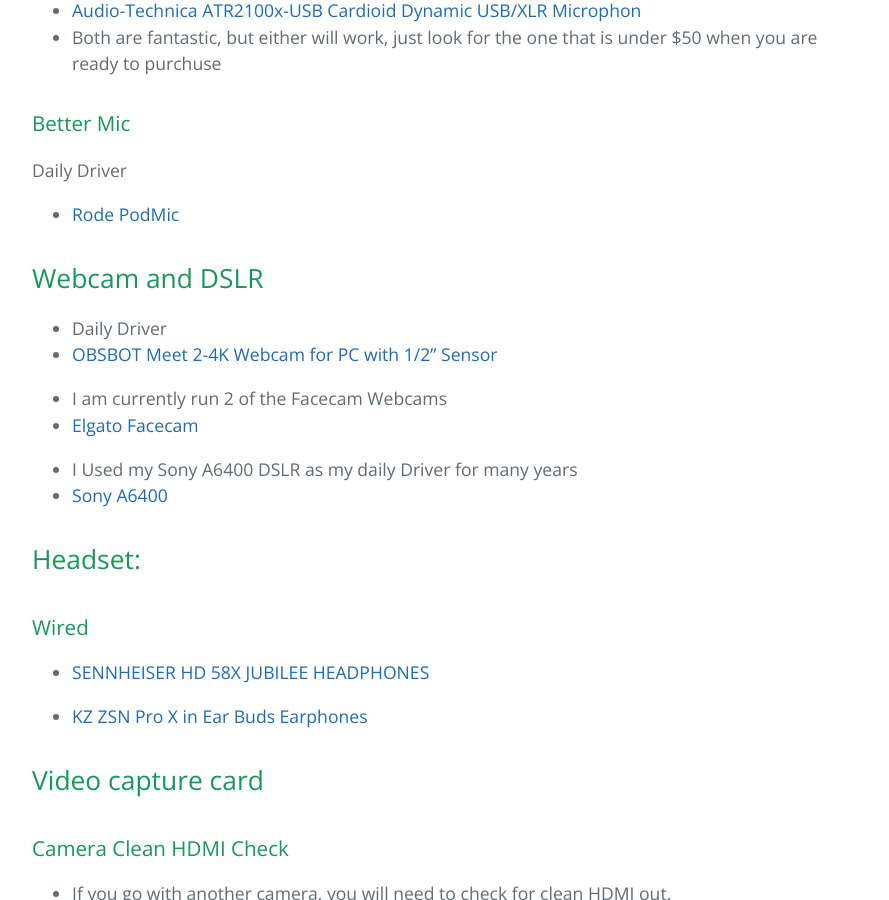
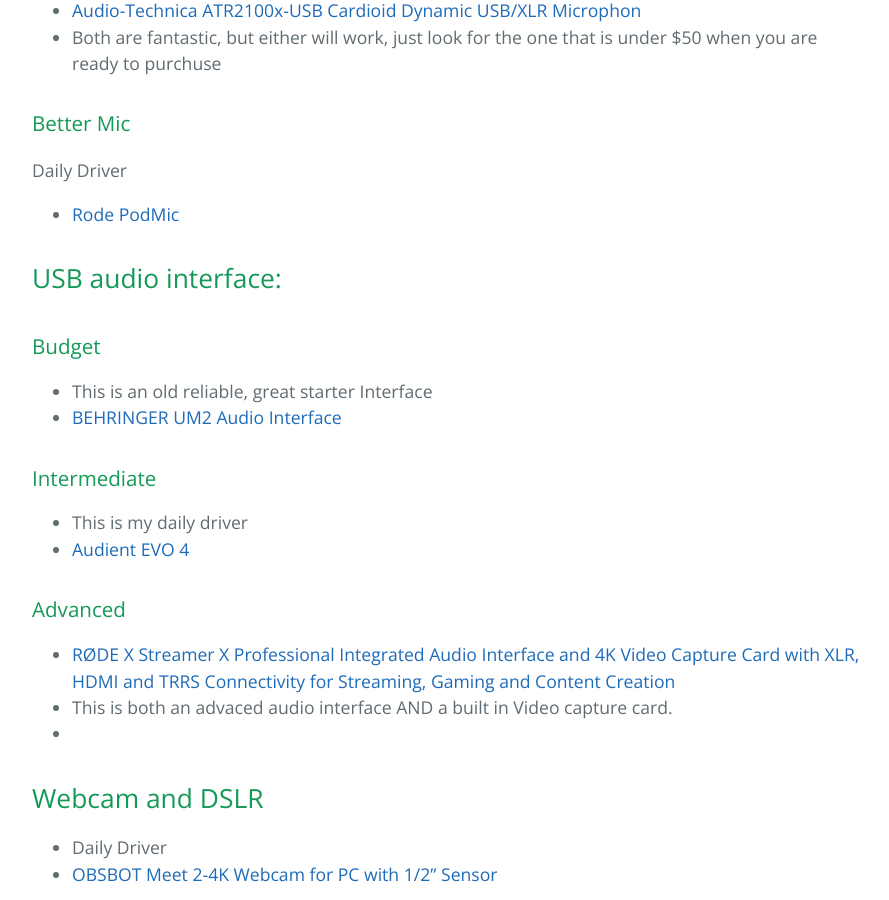
Before and after one commit to jscar-hawk/jscar-hawk.github.io, a Jekyll site: the page built from docs/2025_Podcast_Hardware.md, in a window 1280 px wide and 900 px high, scrolled down 1135 px. Shown: the whole window, without its empty margins (192-1081 px from the left). Built offline with Jekyll 4.4.1, drawn with Linux system fonts in a browser that asks for light colours.

Commit message:
Update 2025_Podcast_Hardware.md

```diff
--- a/docs/2025_Podcast_Hardware.md
+++ b/docs/2025_Podcast_Hardware.md
@@ -35,6 +35,22 @@ To help fund the projects I work on, the links are Amazon Affiliate links. This
 Daily Driver
 * [Rode PodMic](https://amzn.to/3P0mWyo)
 
+## USB audio interface:
+
+### Budget
+
+* This is an old reliable, great starter Interface
+* [BEHRINGER UM2 Audio Interface](https://amzn.to/4bUd9Us)
+
+### Intermediate
+
+* This is my daily driver
+* [Audient EVO 4](https://amzn.to/42USA6k)
+
+### Advanced
+* [RØDE X Streamer X Professional Integrated Audio Interface and 4K Video Capture Card with XLR, HDMI and TRRS Connectivity for Streaming, Gaming and Content Creation](https://amzn.to/4gBUlue)
+* This is both an advaced audio interface AND a built in Video capture card.
+*
 
 ## Webcam and DSLR
 
```
